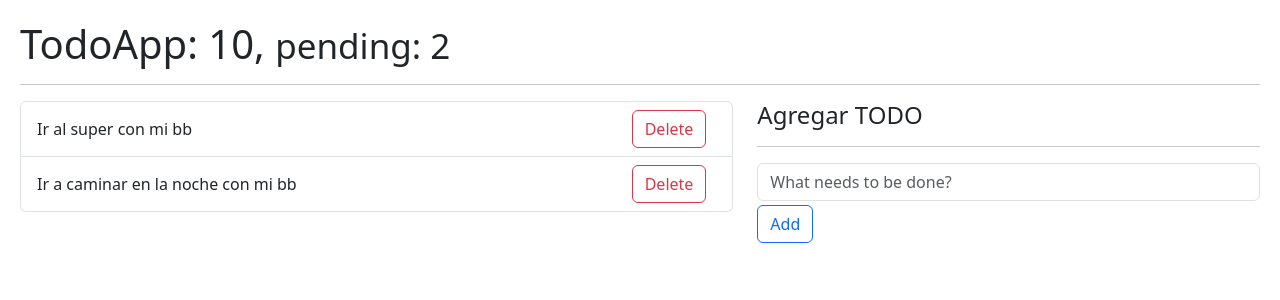
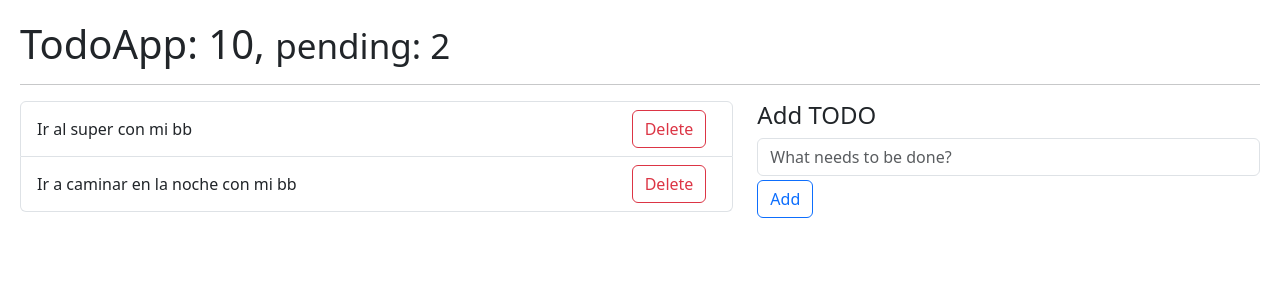
Before and after one commit to abrilBjarano/Hooks, a React (Vite) app: page / in a window 1280 px wide. Shown: the top 300 px of the page. Built offline with nearby package versions, Linux system fonts and the light colour scheme.

Commit message:
Updated TodoApp design and created TodoAdd.jsx

```diff
--- /dev/null
+++ b/src/08-useReducer/TodoAdd.jsx
@@ -0,0 +1,21 @@
+
+
+
+
+
+
+export const TodoAdd = () => {
+   return (
+      <>
+         <input
+            type="text"
+            placeholder="What needs to be done?"
+            className="form-control"
+         />
+
+         <button className="btn btn-outline-primary mt-1">
+            Add
+         </button>
+      </>
+   )
+}
--- a/src/08-useReducer/TodoApp.jsx
+++ b/src/08-useReducer/TodoApp.jsx
@@ -1,6 +1,7 @@
 import { useReducer } from "react";
 import { todoReducer } from "./todoReducer";
 import { TodoList } from "./TodoList";
+import { TodoAdd } from "./TodoAdd";
 
 const initialState = [
    {
@@ -17,8 +18,11 @@ const initialState = [
 
 export const TodoApp = () => {
 
+   const [todos, dispatch] = useReducer( todoReducer, initialState );
 
-   const [todos, dispatch] = useReducer( todoReducer, initialState );
+   const handleTodo = ( todo ) => {
+      console.log({ todo });
+   };
 
    return (
       <>
@@ -33,20 +37,10 @@ export const TodoApp = () => {
             </div>
 
             <div className="col-5">
-               <h4>Agregar TODO</h4>
-               <hr />
+               <h4 className="mb-2">Add TODO</h4>
 
-               <form>
-                  <input
-                     type="text"
-                     placeholder="What needs to be done?"
-                     className="form-control"
-                  />
+               <TodoAdd />
 
-                  <button className="btn btn-outline-primary mt-1">
-                     Add
-                  </button>
-               </form>
             </div>
          </div>
 
```
